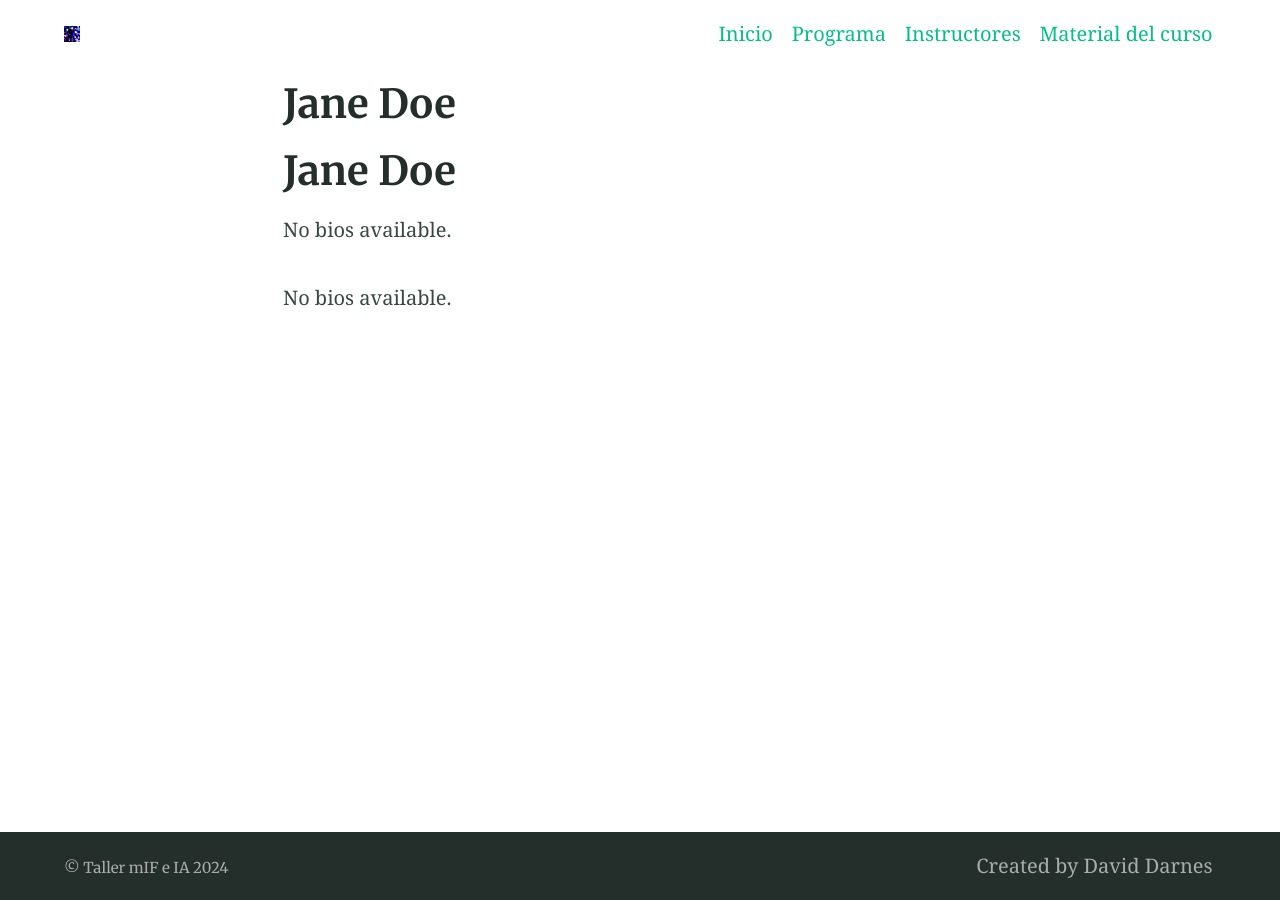
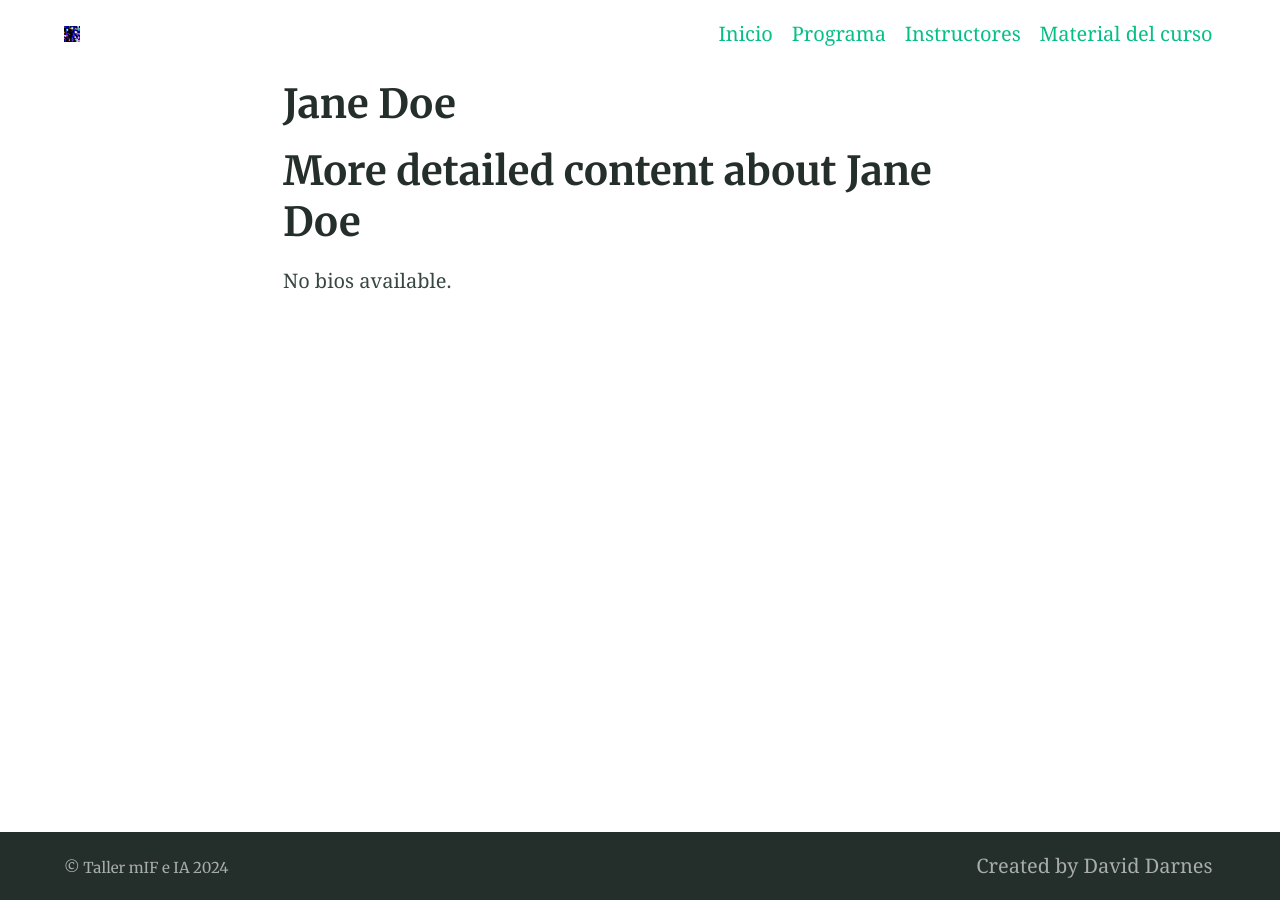
Before and after one commit to acnilo/202411_LNMA_IA-mIF, a Jekyll site: the page built from _bios/jane-doe.md, in a window 1280 px wide. Built offline with Jekyll 4.4.1, drawn with Linux system fonts in a browser that asks for light colours.

Commit message:
Update bio.html

```diff
--- a/_layouts/bio.html
+++ b/_layouts/bio.html
@@ -4,41 +4,26 @@ layout: default
 
 {% include site-header.html %}
 
-<main class="main container">
+<main class="main  container">
 
   <div class="content">
 
-    <article class="article article--page typeset">
-
-      <h1>{{ page.title }}</h1>
+    <article class="article  article--page  typeset">
 
       {% if paginator.bios %}
-        <section class="section typeset">
-          <ul class="list list--bios">
-            {% for bio in paginator.bios %}
-              <li class="item item--bio">
-                <article class="article article--bio">
-                  <h2>{{ bio.name }}</h2>
-                  <img src="{{ bio.image }}" alt="{{ bio.name }}" class="bio-image">
-                  <div class="bio-info">
-                    <strong>{{ bio.role }}</strong><br>
-                    {{ bio.bio | markdownify | truncatewords: 60 }}
-                  </div>
-                </article>
-              </li>
-            {% endfor %}
-          </ul>
-          {% include bio-pagination.html %}  <!-- Include pagination for bios -->
-        </section>
+        {% assign collectiondata = site.collections | where: "label", page.collectionpage | first %}
+        <h1>{{ collectiondata.title }}</h1>
+        {{ collectiondata.description | markdownify }}
 
       {% else %}
         <h1>{{ page.title }}</h1>
-        <p>No bios available.</p>
+        {{ content }}
+
       {% endif %}
 
     </article>
 
-    {% include bio-list.html %}  <!-- Keep this if you want a separate listing -->
+    {% include bio-list.html %}
 
   </div>
 
```
